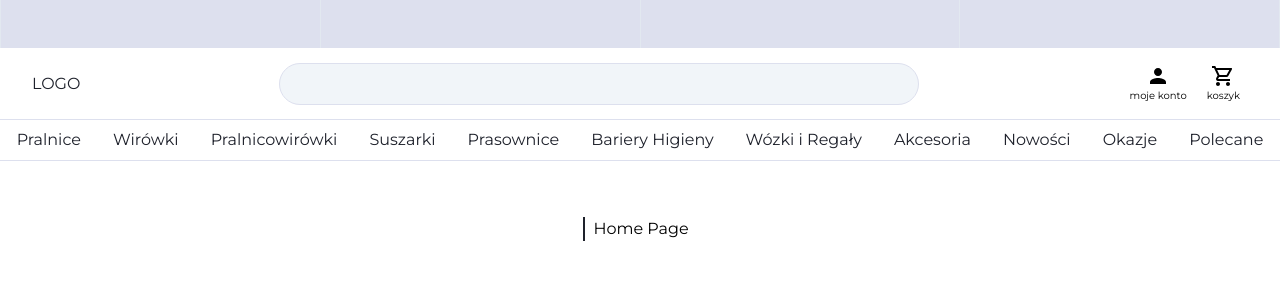
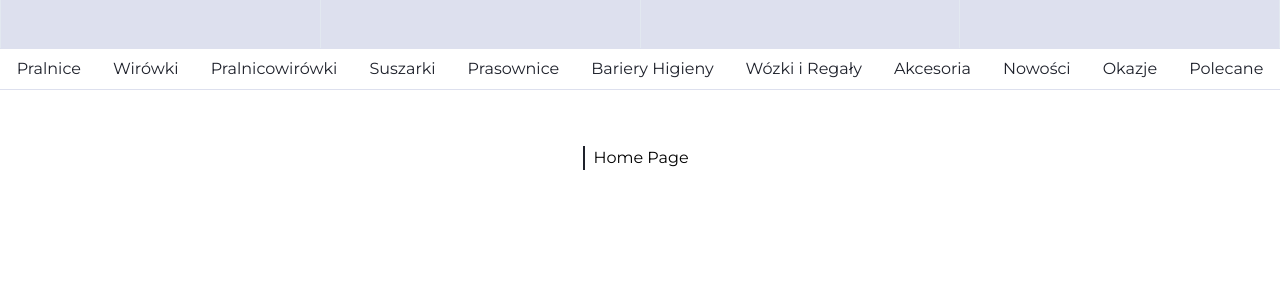
Before and after one commit to krystek77/e-commerce, a Next.js app: page / in a window 1280 px wide. Shown: the top 300 px of the page. Built offline with nearby package versions, Linux system fonts and the light colour scheme.

Commit message:
Turn off toolbar - it causes on warning

```diff
--- a/components/Menu/Menu.jsx
+++ b/components/Menu/Menu.jsx
@@ -4,7 +4,7 @@ import {useState} from 'react';
 import {BsChevronBarLeft ,BsChevronBarRight} from 'react-icons/bs';
 import {MdClose } from 'react-icons/md';
 import Link from 'next/link';
-import { Toolbar } from '@components';
+// import { Toolbar } from '@components';
 
 const Menu = () => {
   const [idSubmenu,setIdSubmenu] = useState("")
@@ -21,7 +21,7 @@ const Menu = () => {
 
   return (
     <div className="">
-      <Toolbar handleOpenMenu={handleOpenMenu}/>
+      {/* <Toolbar handleOpenMenu={handleOpenMenu}/> */}
       {isOpenMenu ? (
       <nav className="md:hidden w-screen fixed top-0 left-0 z-[100] h-screen overflow-y-scroll overflow-x-hidden bg-white">
         <div className="">
```
